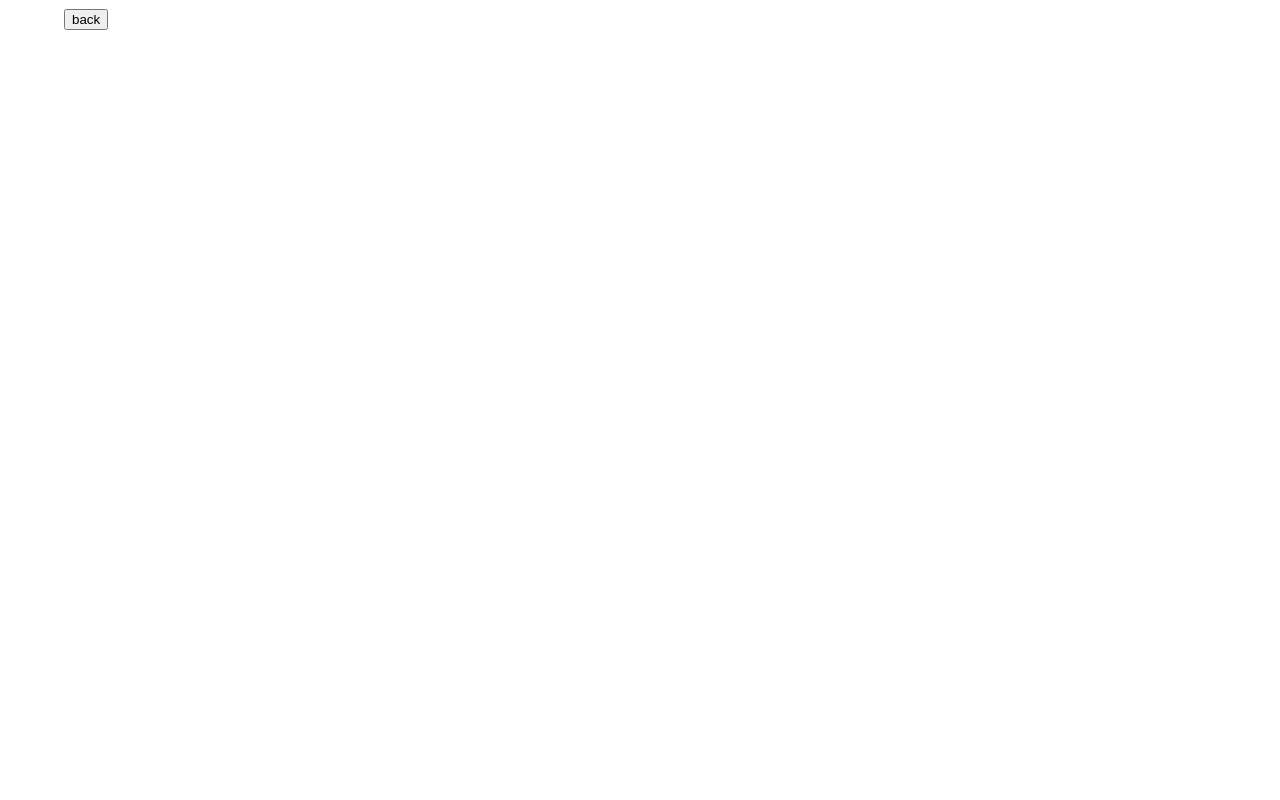
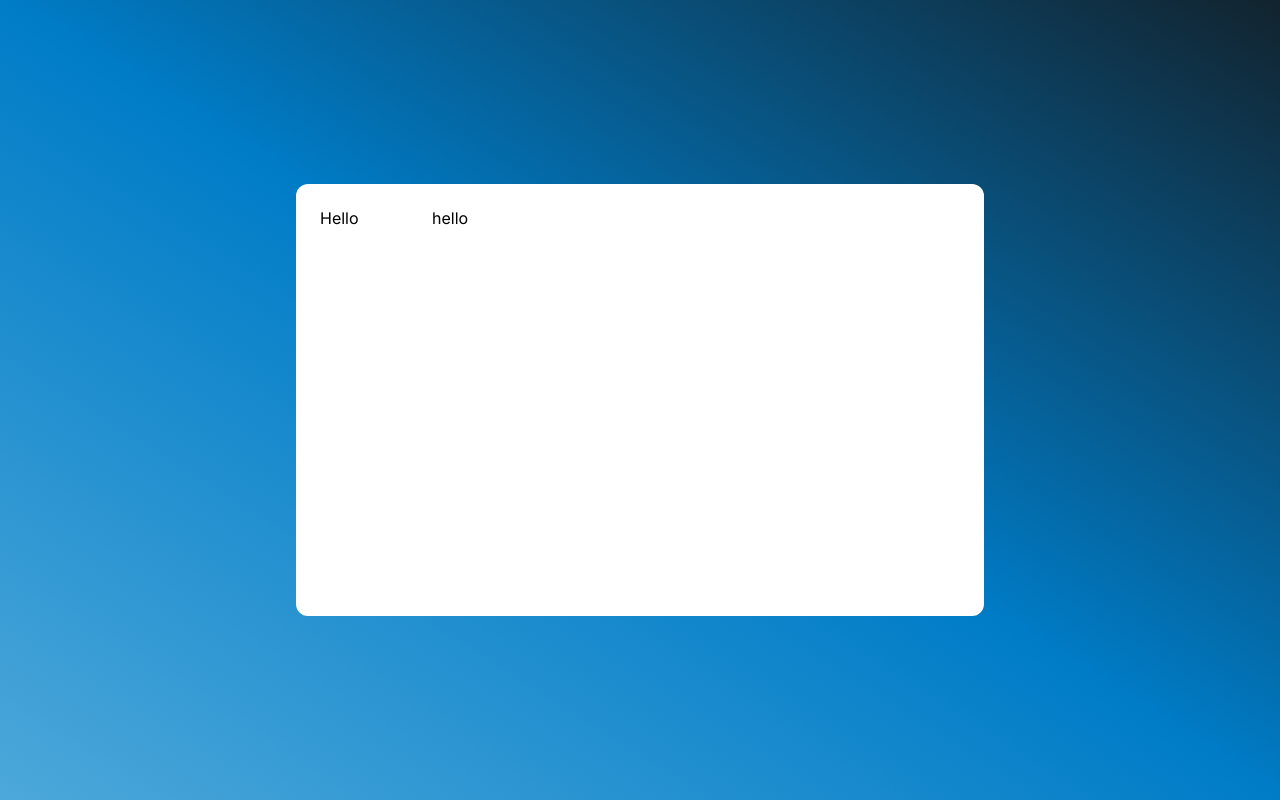
Before and after one commit to himanshu229/finance-app-client, a Next.js app: page /en/auth/login in a window 1280 px wide. Built offline with nearby package versions, Linux system fonts and the light colour scheme.

Commit message:
fix the css

```diff
--- a/src/app/[locale]/auth/login/page.tsx
+++ b/src/app/[locale]/auth/login/page.tsx
@@ -1,11 +1,16 @@
 "use client";
-import { useRouter } from '@/navigation';
-import { Container } from '@mui/material';
-import React from 'react'
+import { useRouter } from "@/navigation";
+import { Box } from "@mui/material";
+import React from "react";
 
 export default function Login() {
-  const navigate = useRouter()
-  return <Container>
-  <button onClick={()=>navigate.push("/")}>{"back"}</button>
-  </Container>;
+  const navigate = useRouter();
+  return (
+    <Box className="min-h-screen flex items-center justify-center bg-gradient-to-bl from-darkBlue via-lighterBlue to-lightestBlue  text-white">
+      <Box className="border-2 bg-white w-1/2 h-96 rounded-xl md:flex gap-4 p-6">
+        <Box className="text-black w-24">Hello</Box>
+        <Box className="text-black">hello</Box>
+      </Box>
+    </Box>
+  );
 }
--- a/src/app/[locale]/globals.css
+++ b/src/app/[locale]/globals.css
@@ -10,3 +10,7 @@
   --shadow-light-blue: #203647;
   --blackish: #202020;
 }
+body{
+  margin: 0;
+  padding: 0;
+}
--- /dev/null
+++ b/src/assests/images/index.ts
@@ -0,0 +1 @@
+export { default as IMG_Rupess} from "./rupee-icon.jpg"
```
Also changed, not shown: src/assests/images/rupee-icon.jpg (added).
